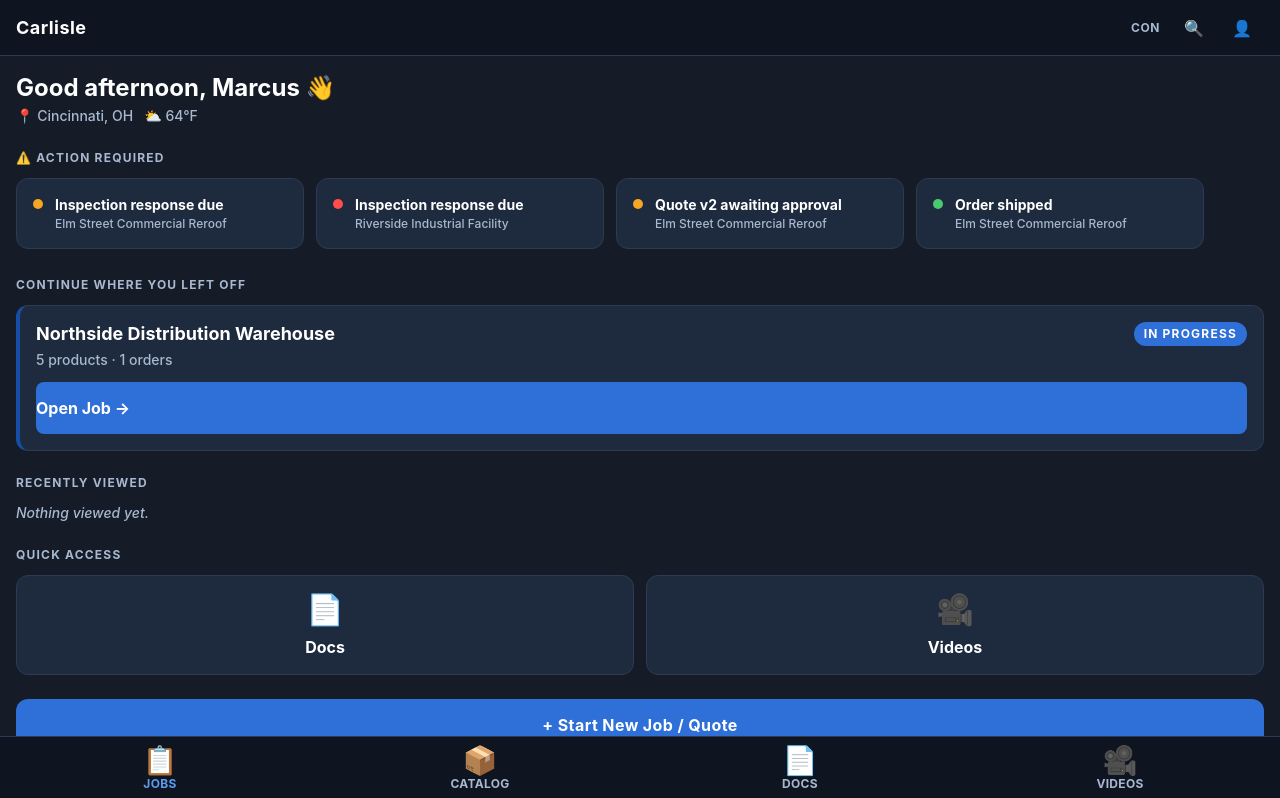
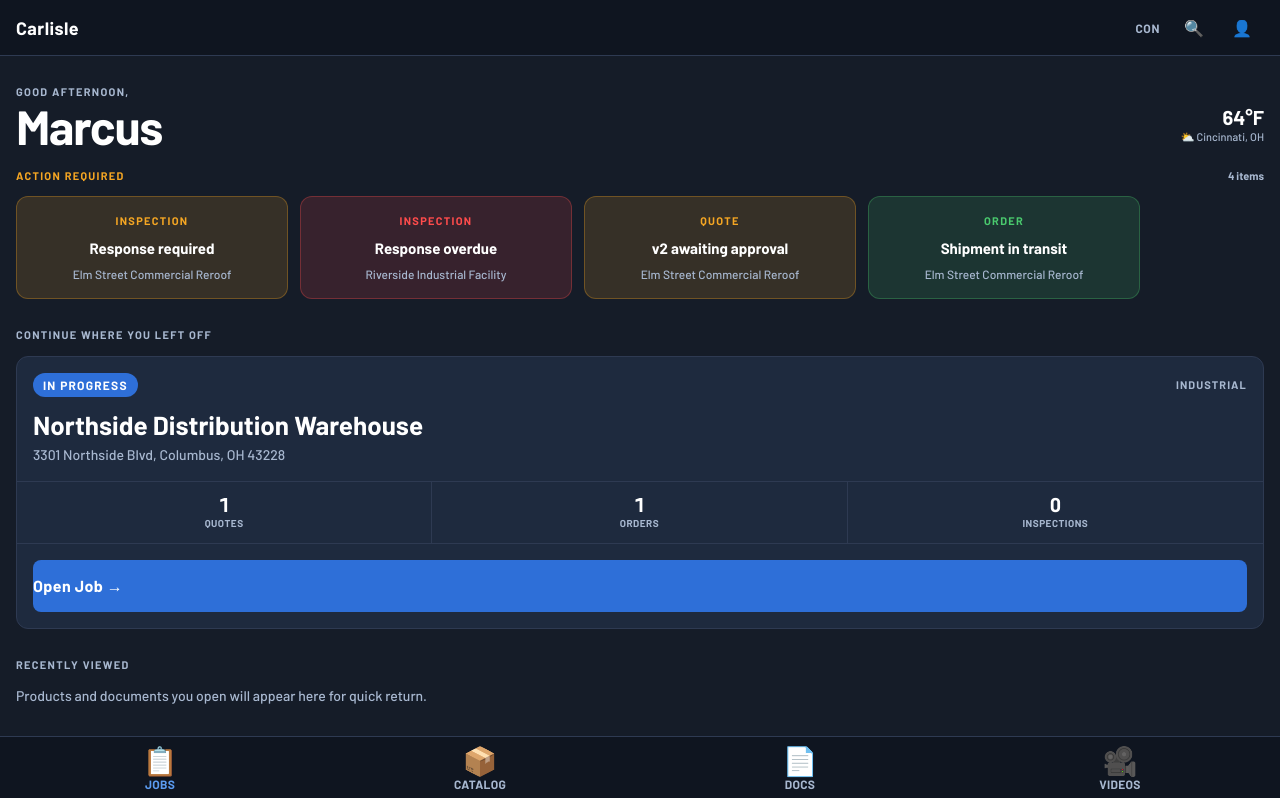
Before and after one commit to kmcconnell4/Protogen_Academy_300_Contractor_App, a Vue app: page / in a window 1280 px wide. Shown: the top 798 px of the page. Built offline with nearby package versions, Linux system fonts and the light colour scheme.

Commit message:
Added Home View, refined font choices, added weather widget

```diff
--- a/index.html
+++ b/index.html
@@ -4,7 +4,15 @@
     <meta charset="UTF-8" />
     <link rel="icon" type="image/svg+xml" href="/favicon.svg" />
     <meta name="viewport" content="width=device-width, initial-scale=1.0" />
-    <title>protogen-academy-300-contractor-app</title>
+    <meta name="theme-color" content="#0F1520" />
+    <title>Carlisle Contractor Portal</title>
+    <!-- Google Fonts: Big Shoulders Display (headings) + Barlow (UI/body) -->
+    <link rel="preconnect" href="https://fonts.googleapis.com" />
+    <link rel="preconnect" href="https://fonts.gstatic.com" crossorigin />
+    <link
+      href="https://fonts.googleapis.com/css2?family=Big+Shoulders+Display:wght@700;800&family=Barlow:wght@500;600;700&display=swap"
+      rel="stylesheet"
+    />
   </head>
   <body>
     <div id="app"></div>
--- a/src/assets/main.css
+++ b/src/assets/main.css
@@ -5,6 +5,13 @@
    and CSS custom properties (--color-brand, etc.) automatically.
    ─────────────────────────────────────────────────────────────────────────── */
 @theme {
+  /* Typography */
+  --font-heading: 'Big Shoulders Display', system-ui, sans-serif;
+  --font-body:    'Barlow', system-ui, sans-serif;
+
+  /* Easing */
+  --ease-out-expo: cubic-bezier(0.16, 1, 0.3, 1);
+
   /* Brand blues */
   --color-brand:          #164da6;
   --color-interactive:    #2E6FD8;
@@ -83,12 +90,14 @@
     font-size: var(--font-size-base);
     -webkit-tap-highlight-color: transparent;
     -webkit-font-smoothing: antialiased;
+    -moz-osx-font-smoothing: grayscale;
+    text-rendering: optimizeLegibility;
   }
 
   body {
     background-color: var(--color-bg);
     color: var(--color-text-primary);
-    font-family: Inter, system-ui, sans-serif;
+    font-family: var(--font-body);
     font-weight: 500;
     min-height: 100dvh;
   }
@@ -103,3 +112,16 @@
     align-items: center;
   }
 }
+
+/* ─── Custom utilities ───────────────────────────────────────────────────────
+   Added to the utilities layer so they can be used as Tailwind classes.
+   ─────────────────────────────────────────────────────────────────────────── */
+@layer utilities {
+  /* Hide scrollbars while preserving scroll functionality */
+  .no-scrollbar {
+    scrollbar-width: none;
+  }
+  .no-scrollbar::-webkit-scrollbar {
+    display: none;
+  }
+}
--- a/src/components/home/AlertCards.vue
+++ b/src/components/home/AlertCards.vue
@@ -13,43 +13,46 @@ const router = useRouter()
 const alerts = computed(() => {
   const items = []
 
-  // Inspection responses overdue / pending
+  // Inspection responses — overdue first, then pending
   inspections
     .filter((i) => i.status === 'Pending Response' || i.status === 'Response Overdue')
     .forEach((i) => {
       const job = jobs.find((j) => j.id === i.jobId)
       items.push({
         id: i.id,
+        type: 'Inspection',
         urgency: i.status === 'Response Overdue' ? 'error' : 'amber',
-        message: t('alerts.inspection_due'),
+        heading: i.status === 'Response Overdue' ? 'Response overdue' : 'Response required',
         jobName: job?.name ?? '',
         route: { name: 'job-detail', params: { id: i.jobId } },
       })
     })
 
-  // Quotes awaiting contractor (submitted but not yet approved/rejected)
+  // Quotes awaiting approval
   quotes
     .filter((q) => q.status === 'Submitted')
     .forEach((q) => {
       const job = jobs.find((j) => j.id === q.jobId)
       items.push({
         id: q.id,
+        type: 'Quote',
         urgency: 'amber',
-        message: `Quote v${q.version} awaiting approval`,
+        heading: `v${q.version} awaiting approval`,
         jobName: job?.name ?? '',
         route: { name: 'job-detail', params: { id: q.jobId } },
       })
     })
 
-  // Orders shipped (not yet delivered)
+  // Orders shipped — positive signal
   orders
     .filter((o) => o.status === 'Shipped')
     .forEach((o) => {
       const job = jobs.find((j) => j.id === o.jobId)
       items.push({
         id: o.id,
+        type: 'Order',
         urgency: 'emerald',
-        message: t('alerts.order_shipped'),
+        heading: 'Shipment in transit',
         jobName: job?.name ?? '',
         route: { name: 'job-detail', params: { id: o.jobId } },
       })
@@ -58,31 +61,55 @@ const alerts = computed(() => {
   return items
 })
 
-const urgencyColor = {
-  error:   'bg-error',
-  amber:   'bg-amber',
-  emerald: 'bg-emerald',
+// Per-urgency visual config — background tint, border, and type label color
+const config = {
+  amber:   { bg: 'bg-amber/15',   border: 'border-amber/30',   label: 'text-amber' },
+  error:   { bg: 'bg-error/15',   border: 'border-error/30',   label: 'text-error' },
+  emerald: { bg: 'bg-emerald/15', border: 'border-emerald/30', label: 'text-emerald' },
 }
 </script>
 
 <template>
   <section v-if="alerts.length">
-    <h2 class="text-xs font-bold tracking-widest uppercase text-text-secondary mb-3">
-      ⚠️ {{ t('home.section_action_required') }}
-    </h2>
-    <div class="flex gap-3 overflow-x-auto pb-1 no-scrollbar">
+    <!-- Section header: urgency label left, count right -->
+    <div class="flex items-center justify-between px-4 mb-3">
+      <p class="text-[11px] font-bold uppercase tracking-[0.12em] text-amber">
+        Action Required
+      </p>
+      <span class="text-[11px] font-bold text-text-secondary tabular-nums">
+        {{ alerts.length }} {{ alerts.length === 1 ? 'item' : 'items' }}
+      </span>
+    </div>
+
+    <!-- Horizontally scrollable card row: px-4 aligns cards with page grid -->
+    <div class="flex gap-3 overflow-x-auto no-scrollbar px-4 pb-1">
       <button
-        v-for="alert in alerts"
+        v-for="(alert, i) in alerts"
         :key="alert.id"
-        class="shrink-0 w-72 bg-surface border border-border rounded-xl p-4 text-left flex items-start gap-3"
+        :class="[
+          'shrink-0 w-[272px] flex flex-col gap-2 rounded-xl p-4 text-left border',
+          'transition-opacity active:opacity-75',
+          config[alert.urgency].bg,
+          config[alert.urgency].border,
+        ]"
+        :style="{ animationDelay: `${i * 40}ms` }"
         @click="router.push(alert.route)"
       >
-        <span :class="['mt-1 w-2.5 h-2.5 rounded-full shrink-0', urgencyColor[alert.urgency]]" />
-        <div class="min-w-0">
-          <p class="text-white font-bold text-sm leading-snug">{{ alert.message }}</p>
-          <p class="text-text-secondary text-xs mt-0.5 truncate">{{ alert.jobName }}</p>
-        </div>
+        <!-- Alert type: all-caps label in urgency color -->
+        <p :class="['text-[11px] font-bold uppercase tracking-[0.12em]', config[alert.urgency].label]">
+          {{ alert.type }}
+        </p>
+        <!-- Alert heading: bold, white, primary content -->
+        <p class="text-white font-bold text-[0.9375rem] leading-snug">
+          {{ alert.heading }}
+        </p>
+        <!-- Job name: secondary, clipped to one line -->
+        <p class="text-text-secondary text-xs font-medium truncate">
+          {{ alert.jobName }}
+        </p>
       </button>
+      <!-- Trailing spacer to reveal peek of overflow on last card -->
+      <div class="shrink-0 w-4" aria-hidden="true" />
     </div>
   </section>
 </template>
--- a/src/components/home/GreetingWeather.vue
+++ b/src/components/home/GreetingWeather.vue
@@ -5,29 +5,44 @@ import { useI18n } from 'vue-i18n'
 const { t } = useI18n()
 
 const hour = new Date().getHours()
-const greetingKey = computed(() => {
-  if (hour < 12) return 'home.greeting_morning'
-  if (hour < 17) return 'home.greeting_afternoon'
-  return 'home.greeting_evening'
+const greetingLabel = computed(() => {
+  if (hour < 12) return 'Good morning'
+  if (hour < 17) return 'Good afternoon'
+  return 'Good evening'
 })
 
-// Mock: tie weather to the most recent active job's location
+// Mock: weather tied to most recent active job location
 const weather = {
   city: 'Cincinnati, OH',
-  condition: '⛅',
+  icon: '⛅',
   temp: '64°F',
+  condition: 'Partly cloudy',
 }
 
 const contractorFirstName = 'Marcus'
 </script>
 
 <template>
-  <div class="flex flex-col gap-0.5">
-    <h2 class="text-2xl font-bold text-white">
-      {{ t(greetingKey, { name: contractorFirstName }) }} 👋
-    </h2>
-    <p class="text-text-secondary text-sm font-medium">
-      📍 {{ weather.city }} &nbsp; {{ weather.condition }} {{ weather.temp }}
-    </p>
+  <div class="flex items-end justify-between gap-4">
+    <!-- Name display: the visual anchor of the home screen -->
+    <div class="flex flex-col gap-1 min-w-0">
+      <p class="text-[11px] font-bold uppercase tracking-[0.12em] text-text-secondary">
+        {{ greetingLabel }},
+      </p>
+      <h1
+        class="text-[3rem] leading-[0.9] font-[800] tracking-tight text-white truncate"
+        style="font-family: var(--font-heading);"
+      >
+        {{ contractorFirstName }}
+      </h1>
+    </div>
+
+    <!-- Weather: right-aligned utility widget, secondary info -->
+    <div class="flex flex-col items-end gap-0.5 shrink-0 pb-1">
+      <p class="text-white font-bold text-xl leading-none">{{ weather.temp }}</p>
+      <p class="text-text-secondary text-[11px] font-medium leading-snug text-right">
+        {{ weather.icon }} {{ weather.city }}
+      </p>
+    </div>
   </div>
 </template>
--- a/src/components/home/QuickAccess.vue
+++ b/src/components/home/QuickAccess.vue
@@ -8,19 +8,53 @@ const router = useRouter()
 
 <template>
   <div class="grid grid-cols-2 gap-3">
+
+    <!-- Documents: icon top-left, label bottom-left — diagonal visual flow -->
     <button
-      class="flex flex-col items-center justify-center gap-2 bg-surface border border-border rounded-xl h-[100px] font-bold text-white text-base"
+      class="flex flex-col items-start justify-between h-[124px] bg-surface border border-border rounded-xl p-4 text-left transition-opacity active:opacity-75"
       @click="router.push({ name: 'documents' })"
     >
-      <span class="text-3xl">📄</span>
-      <span>{{ t('home.quick_docs') }}</span>
+      <!-- Filled document icon, brand blue -->
+      <svg
+        class="w-7 h-7 text-interactive"
+        viewBox="0 0 24 24"
+        fill="currentColor"
+        aria-hidden="true"
+      >
+        <path d="M14 2H6a2 2 0 00-2 2v16a2 2 0 002 2h12a2 2 0 002-2V8l-6-6z" />
+        <path d="M14 2v6h6" fill="none" stroke="currentColor" stroke-width="1.5" stroke-linecap="round" stroke-linejoin="round" />
+      </svg>
+
+      <p
+        class="text-white font-[700] text-lg leading-tight tracking-tight"
+        style="font-family: var(--font-heading);"
+      >
+        {{ t('home.quick_docs') }}
+      </p>
     </button>
+
+    <!-- Videos: icon top-left in amber, label bottom-left -->
     <button
-      class="flex flex-col items-center justify-center gap-2 bg-surface border border-border rounded-xl h-[100px] font-bold text-white text-base"
+      class="flex flex-col items-start justify-between h-[124px] bg-surface border border-border rounded-xl p-4 text-left transition-opacity active:opacity-75"
       @click="router.push({ name: 'videos' })"
     >
-      <span class="text-3xl">🎥</span>
-      <span>{{ t('home.quick_videos') }}</span>
+      <!-- Filled play icon, amber -->
+      <svg
+        class="w-7 h-7 text-amber"
+        viewBox="0 0 24 24"
+        fill="currentColor"
+        aria-hidden="true"
+      >
+        <polygon points="5 3 19 12 5 21 5 3" />
+      </svg>
+
+      <p
+        class="text-white font-[700] text-lg leading-tight tracking-tight"
+        style="font-family: var(--font-heading);"
+      >
+        {{ t('home.quick_videos') }}
+      </p>
     </button>
+
   </div>
 </template>
--- a/src/components/home/RecentJobCard.vue
+++ b/src/components/home/RecentJobCard.vue
@@ -3,50 +3,73 @@ import { computed } from 'vue'
 import { useI18n } from 'vue-i18n'
 import { useRouter } from 'vue-router'
 import jobs from '@/data/jobs.json'
-import orders from '@/data/orders.json'
-import products from '@/data/products.json'
 import StatusBadge from '@/components/shared/StatusBadge.vue'
 
 const { t } = useI18n()
 const router = useRouter()
 
-// Most recently updated active job (not Closed)
+// Most recently updated non-closed job
 const recentJob = computed(() =>
   [...jobs]
     .filter((j) => j.status !== 'Closed')
     .sort((a, b) => new Date(b.updatedAt) - new Date(a.updatedAt))[0] ?? null
 )
 
-const productCount = computed(() => {
-  if (!recentJob.value) return 0
-  const jobOrders = orders.filter((o) => o.jobId === recentJob.value.id)
-  const productIds = new Set(jobOrders.flatMap((o) => o.lineItems.map((li) => li.productId)))
-  return productIds.size
-})
-
-const orderCount = computed(() =>
-  recentJob.value ? orders.filter((o) => o.jobId === recentJob.value.id).length : 0
-)
+const quoteCount = computed(() => recentJob.value?.quoteIds?.length ?? 0)
+const orderCount = computed(() => recentJob.value?.orderIds?.length ?? 0)
+const inspectionCount = computed(() => recentJob.value?.inspectionIds?.length ?? 0)
 </script>
 
 <template>
-  <div v-if="recentJob" class="bg-surface border border-border rounded-xl p-4 border-l-4 border-l-brand">
-    <div class="flex items-center justify-between gap-2 mb-1">
-      <p class="text-white font-bold text-lg leading-tight">{{ recentJob.name }}</p>
+  <div v-if="recentJob" class="bg-surface border border-border rounded-xl overflow-hidden">
+
+    <!-- Job identity: status badge + type + name + address -->
+    <div class="px-4 pt-4 pb-4">
+      <div class="flex items-center justify-between gap-3 mb-3">
         <StatusBadge :status="recentJob.status" />
+        <p class="text-text-secondary text-[11px] font-bold uppercase tracking-[0.1em]">
+          {{ recentJob.type }}
+        </p>
       </div>
-    <p class="text-text-secondary text-sm mb-3">
-      {{ t('home.products_count', { count: productCount }) }} &middot;
-      {{ t('home.orders_count', { count: orderCount }) }}
-    </p>
+      <h2
+        class="text-[1.625rem] font-[800] leading-tight text-white mb-1"
+        style="font-family: var(--font-heading);"
+      >
+        {{ recentJob.name }}
+      </h2>
+      <p class="text-text-secondary text-sm truncate">{{ recentJob.address }}</p>
+    </div>
+
+    <!-- Stats row: 3 key numbers at a glance, 1px dividers between columns -->
+    <div class="border-t border-border grid grid-cols-3 divide-x divide-border">
+      <div class="flex flex-col items-center justify-center py-3 gap-0.5">
+        <p class="text-white font-bold text-xl tabular-nums leading-none">{{ quoteCount }}</p>
+        <p class="text-text-secondary text-[10px] font-bold uppercase tracking-wider">Quotes</p>
+      </div>
+      <div class="flex flex-col items-center justify-center py-3 gap-0.5">
+        <p class="text-white font-bold text-xl tabular-nums leading-none">{{ orderCount }}</p>
+        <p class="text-text-secondary text-[10px] font-bold uppercase tracking-wider">Orders</p>
+      </div>
+      <div class="flex flex-col items-center justify-center py-3 gap-0.5">
+        <p class="text-white font-bold text-xl tabular-nums leading-none">{{ inspectionCount }}</p>
+        <p class="text-text-secondary text-[10px] font-bold uppercase tracking-wider">Inspections</p>
+      </div>
+    </div>
+
+    <!-- CTA: full-width, primary action -->
+    <div class="px-4 py-4 border-t border-border">
       <button
-      class="w-full h-[52px] rounded-lg bg-interactive text-white font-bold text-base"
+        class="w-full h-[52px] rounded-lg bg-interactive text-white font-bold text-base tracking-wide transition-opacity active:opacity-80"
         @click="router.push({ name: 'job-detail', params: { id: recentJob.id } })"
       >
         {{ t('home.open_job') }} →
       </button>
     </div>
-  <div v-else class="text-text-secondary text-sm text-center py-6">
-    {{ t('home.no_alerts') }}
+  </div>
+
+  <!-- Empty state: teaches the interface -->
+  <div v-else class="bg-surface border border-border rounded-xl px-4 py-8 text-center">
+    <p class="text-white font-bold mb-1">No active jobs</p>
+    <p class="text-text-secondary text-sm">Jobs you're working on will appear here.</p>
   </div>
 </template>
--- a/src/components/home/RecentlyViewed.vue
+++ b/src/components/home/RecentlyViewed.vue
@@ -5,24 +5,37 @@ import { useRecentlyViewed } from '@/composables/useRecentlyViewed'
 const router = useRouter()
 const { recentlyViewed } = useRecentlyViewed()
 
-const typeIcon = { product: '📦', document: '📄' }
-
 function navigate(item) {
   router.push({ name: item.routeName, params: item.routeParams })
 }
 </script>
 
 <template>
-  <div v-if="recentlyViewed.length" class="flex gap-2 overflow-x-auto pb-1 no-scrollbar">
+  <!-- Horizontal scroll row: no padding so it bleeds to screen edges -->
+  <div v-if="recentlyViewed.length" class="flex gap-2 overflow-x-auto no-scrollbar px-4 pb-1">
     <button
       v-for="item in recentlyViewed"
       :key="item.id"
-      class="shrink-0 flex items-center gap-1.5 px-3 py-2 bg-surface border border-border rounded-full text-sm font-bold text-white max-w-[160px]"
+      class="shrink-0 inline-flex items-center gap-2 h-[40px] px-3 rounded-lg bg-surface border border-border text-white text-sm font-bold whitespace-nowrap transition-opacity active:opacity-75"
       @click="navigate(item)"
     >
-      <span>{{ typeIcon[item.type] ?? '📄' }}</span>
-      <span class="truncate">{{ item.name }}</span>
+      <!-- Type indicator: subtle filled icon -->
+      <span
+        class="shrink-0 w-4 h-4 rounded-sm flex items-center justify-center text-[10px]"
+        :class="item.type === 'product' ? 'bg-interactive/20 text-interactive' : 'bg-brand/20 text-highlight'"
+      >
+        {{ item.type === 'product' ? '⬡' : '⬗' }}
+      </span>
+      <span class="truncate max-w-[120px]">{{ item.name }}</span>
     </button>
+    <!-- Trailing spacer for natural scroll boundary -->
+    <div class="shrink-0 w-4" aria-hidden="true" />
   </div>
-  <p v-else class="text-text-secondary text-sm italic">Nothing viewed yet.</p>
+
+  <!-- Empty state: teaches the interface, not just "nothing here" -->
+  <div v-else class="px-4">
+    <p class="text-text-secondary text-sm">
+      Products and documents you open will appear here for quick return.
+    </p>
+  </div>
 </template>
--- a/src/views/HomeView.vue
+++ b/src/views/HomeView.vue
@@ -10,32 +10,48 @@ const { t } = useI18n()
 </script>
 
 <template>
-  <main class="flex flex-col gap-6 pb-24 px-4 pt-4">
+  <main class="flex flex-col pb-24 bg-bg">
+    <!-- Greeting: generous top space, comfortable bottom clearance before alerts -->
+    <div class="px-4 pt-7 pb-5">
       <GreetingWeather />
+    </div>
+
+    <!-- Alerts: renders flush, horizontal scroll bleeds to edges -->
     <AlertCards />
-    <section>
-      <h2 class="text-xs font-bold tracking-widest uppercase text-text-secondary mb-3">
+
+    <!-- Recent job: primary action zone -->
+    <section class="px-4 mt-6">
+      <p class="text-[11px] font-bold uppercase tracking-[0.12em] text-text-secondary mb-3">
         {{ t('home.section_continue') }}
-      </h2>
+      </p>
       <RecentJobCard />
     </section>
-    <section>
-      <h2 class="text-xs font-bold tracking-widest uppercase text-text-secondary mb-3">
+
+    <!-- Recently viewed: label padded, row bleeds to edges for natural scroll -->
+    <section class="mt-7">
+      <p class="text-[11px] font-bold uppercase tracking-[0.12em] text-text-secondary mb-3 px-4">
         {{ t('home.section_recently_viewed') }}
-      </h2>
+      </p>
       <RecentlyViewed />
     </section>
-    <section>
-      <h2 class="text-xs font-bold tracking-widest uppercase text-text-secondary mb-3">
+
+    <!-- Quick access -->
+    <section class="px-4 mt-7">
+      <p class="text-[11px] font-bold uppercase tracking-[0.12em] text-text-secondary mb-3">
         {{ t('home.section_quick_access') }}
-      </h2>
+      </p>
       <QuickAccess />
     </section>
+
+    <!-- CTA: generous separation, full-width, primary interactive blue -->
+    <div class="px-4 mt-8">
       <router-link
         to="/jobs/new"
-      class="flex items-center justify-center w-full min-h-[52px] rounded-xl bg-interactive text-white font-bold text-base tracking-wide"
+        class="flex items-center justify-center w-full h-[52px] rounded-xl bg-interactive text-white font-bold text-base tracking-wide transition-opacity active:opacity-80"
+        style="font-family: var(--font-body);"
       >
         + {{ t('home.cta_new_job') }}
       </router-link>
+    </div>
   </main>
 </template>
```
Also changed, not shown: 1 other file (tests, documents, lock files or other folders). Lines whose indentation alone changed are shown as unchanged.
